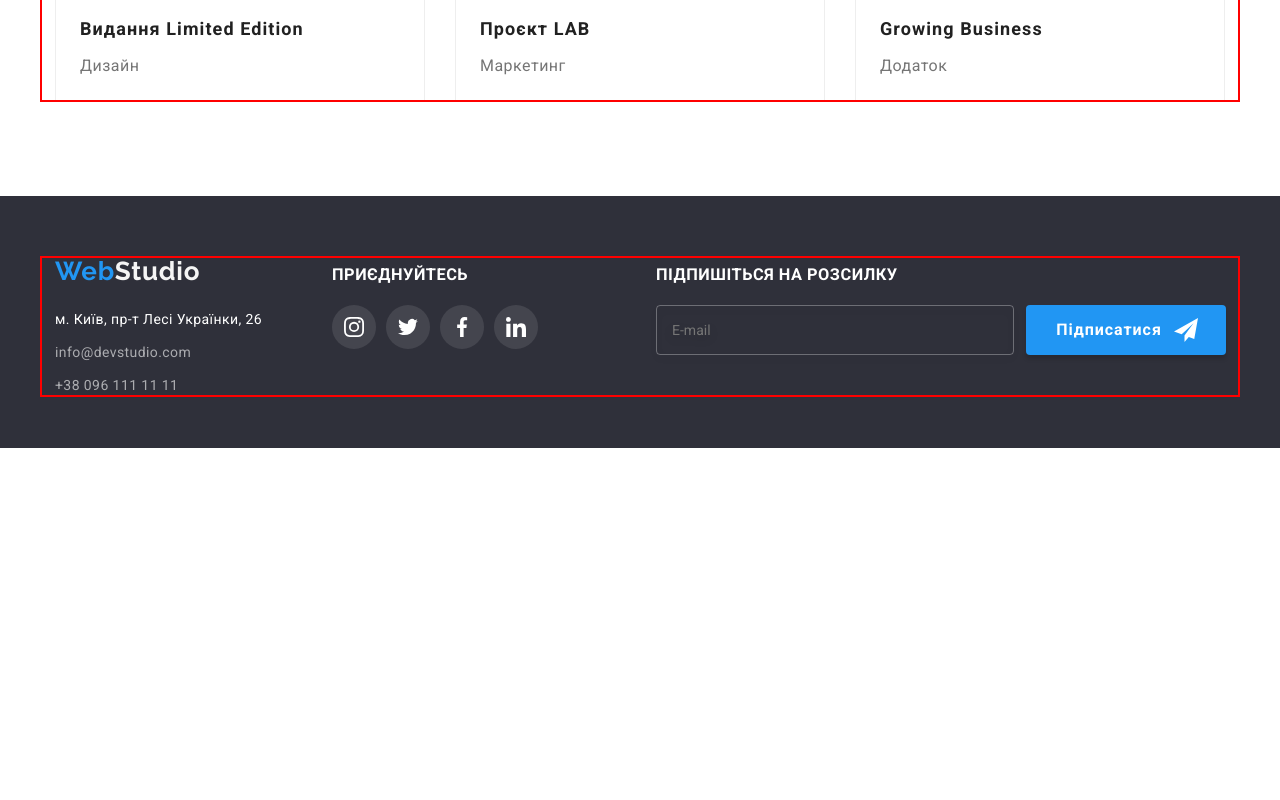
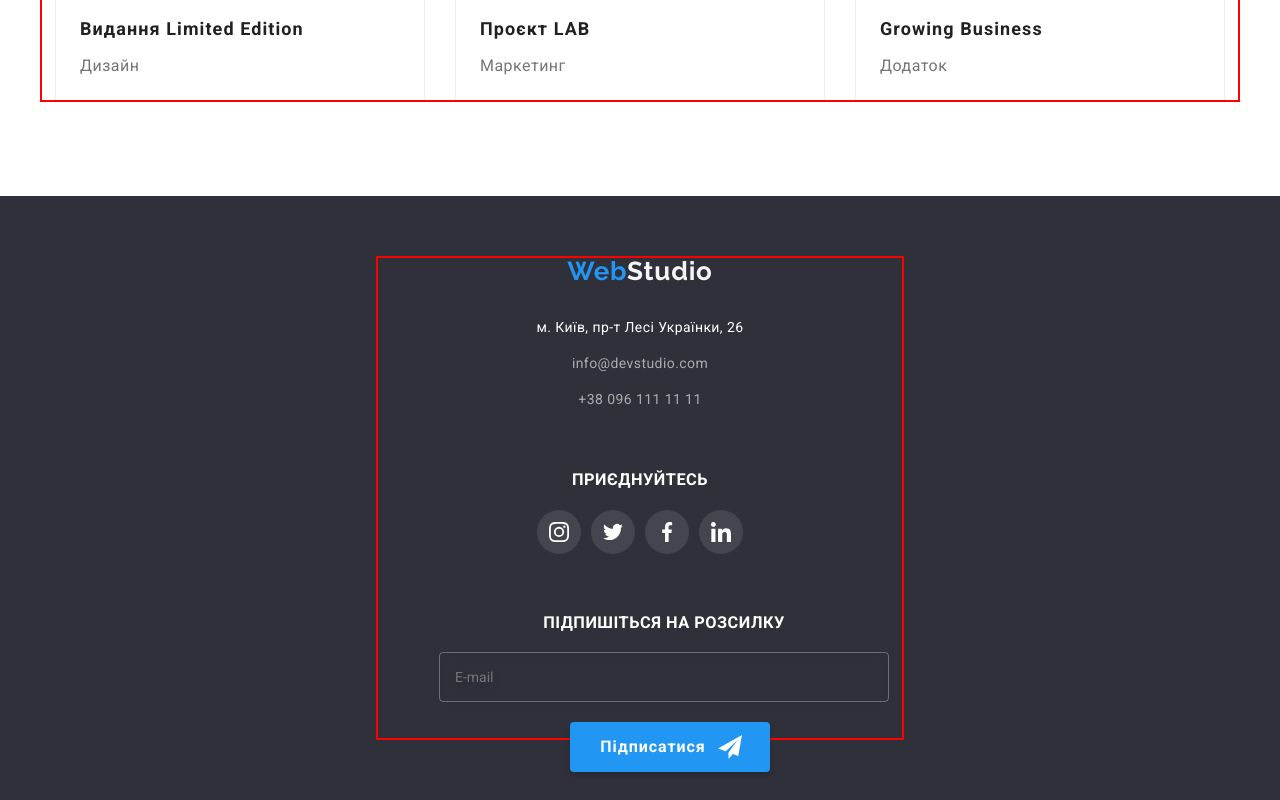
Before and after one commit to SerhiyZlochevskyi/goit-markup-hw-08, a plain HTML site: page portfolio.html in a window 1280 px wide. Shown: the part 1448-2248 px from the top of the page. Before the commit the page ends 1896 px from the top, so only its background shows below. Drawn offline with nearby package versions, Linux system fonts and the light colour scheme.

Commit message:
мобильная готова

```diff
--- a/sass/componets/_advantages.scss
+++ b/sass/componets/_advantages.scss
@@ -1,5 +1,8 @@
-.advantages{
-  padding-bottom: 94px;
+.advantages {
+  @media screen and (max-width: 1199px) {
+    display: none;
+  }
+
 
 
 &__wrap {
--- a/sass/componets/_footer-form.scss
+++ b/sass/componets/_footer-form.scss
@@ -1,6 +1,6 @@
 
  .footer-form {
-    display: flex;
+    // display: flex;
     height: 50px;
 
 
@@ -9,13 +9,15 @@
 
 
   & .modal-form__input {
-
+    display: block;
+    margin: auto;
     outline: none;
-    width: 358px;
+    width: 450px;
+    // width: 358px;
     height: 100%;
-    margin: 0;
+    // margin: 0;
     padding: 15px;
-
+ margin-bottom: 20px;
     color: var(--text-section-footer-color);
     background-color: transparent;
     border: 1px solid rgba(255, 255, 255, 0.3);
--- a/sass/componets/_footer.scss
+++ b/sass/componets/_footer.scss
@@ -1,5 +1,7 @@
 .footer {
-    height: 252px;
+    // height: 252px;
+    height: 604px;
+    display: flex;
     padding-top: 60px;
     padding-bottom: 60px;
     background: var(--bg-screan-footer-color);
@@ -7,10 +9,12 @@
 
 
   .footer-ul .footer-addres__item + .footer-addres__item {
-    margin-top: 9px;
+    // margin-top: 9px;
+    margin-top: 12px;
   }
   .footer-adres {
-    margin-top: 20px;
+    // margin-top: 20px;
+    margin-top: 28px;
   }
   .footer-addres__link__color {
      font-style: normal;
@@ -29,8 +33,9 @@
     color: rgba(255, 255, 255, 0.6);
   }
   .footer__container {
-    display: flex;
-    align-items: baseline;
+    text-align: center;
+    // display: flex;
+    // align-items: baseline;
     gap: 70px;
    }
    .footer-wrap {
@@ -62,6 +67,7 @@
     line-height: calc(16/14);
     letter-spacing: 0.03em;
     text-transform: uppercase;
+    margin-top: 60px;
     margin-bottom: 20px;
     color: var(--text-section-footer-color);
   }
```
Also changed, not shown: index.html (+11 -28 lines), css/main.css, css/main.min.css, 2 other files.
